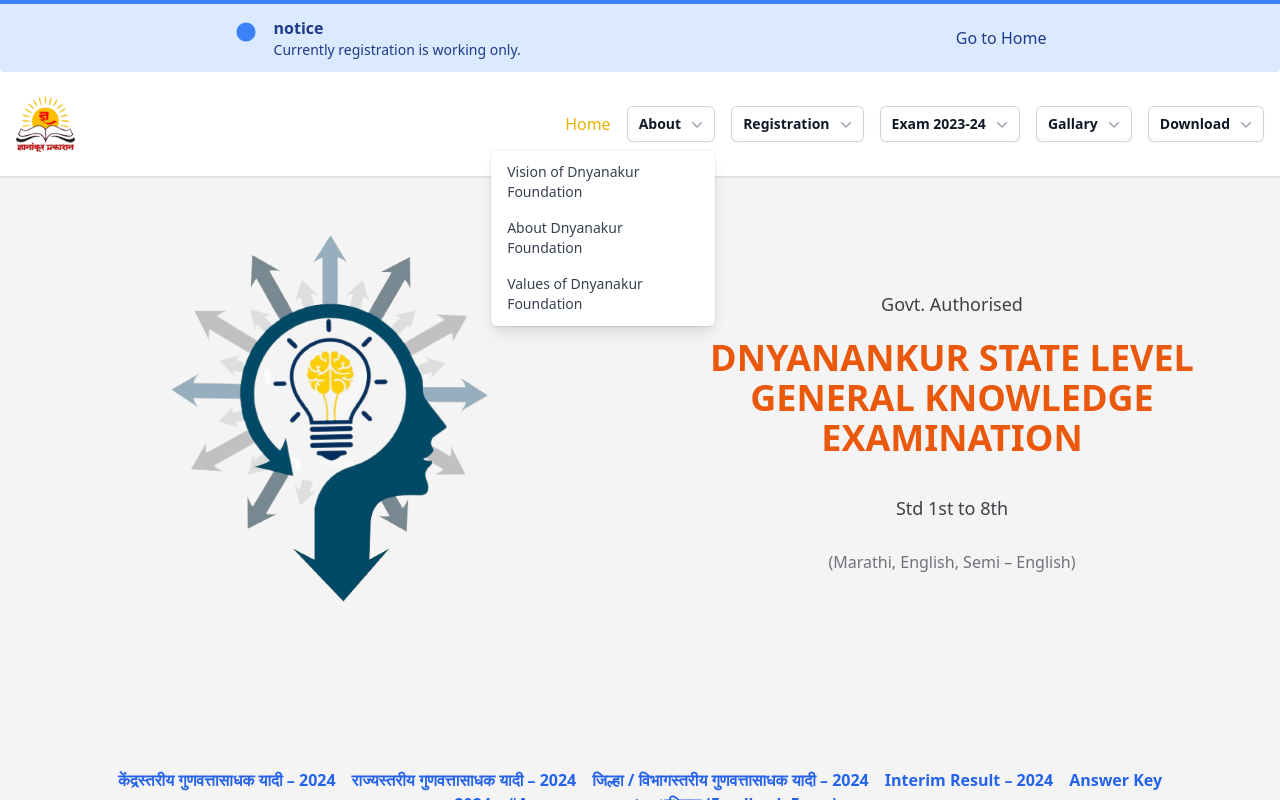
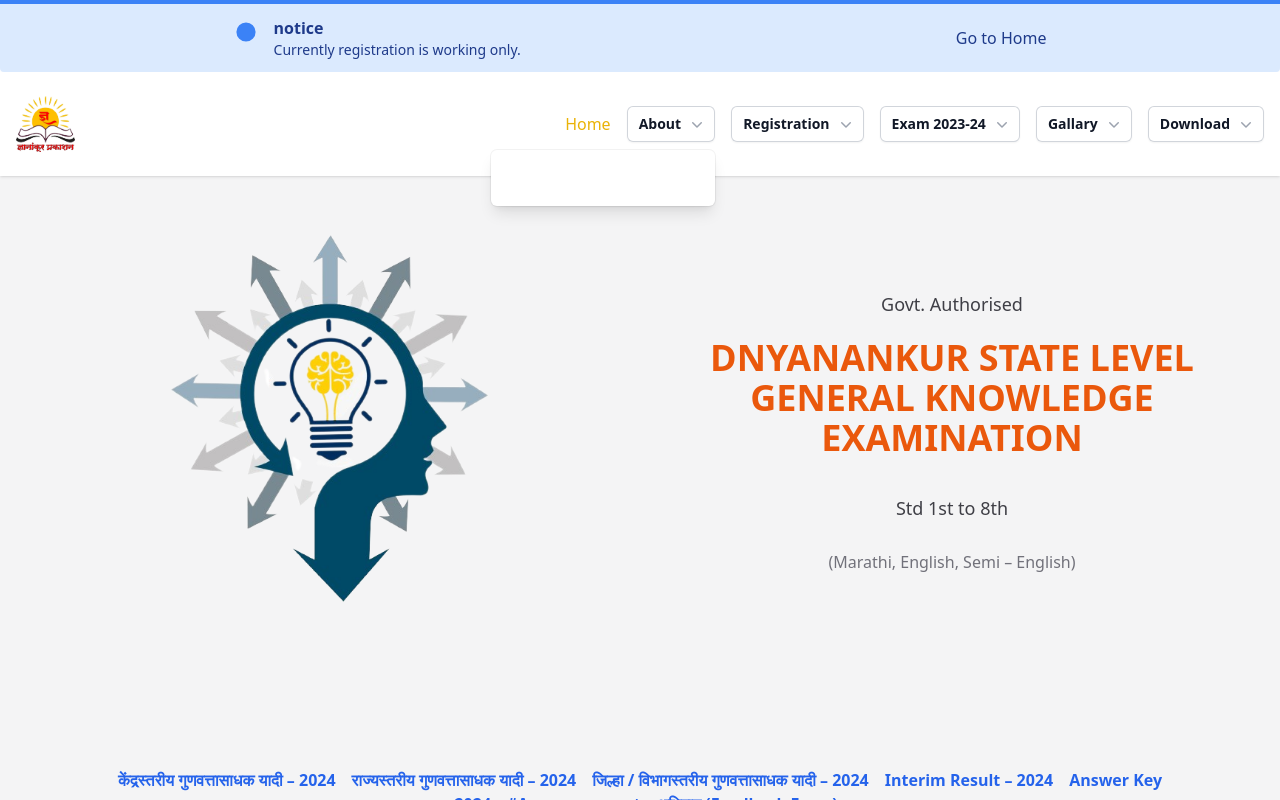
Before and after one commit to Anishwanare/sontakkesir_frontend, a React (Vite) app: page / in a window 1280 px wide. Both pictures are taken after a click on the button "About". Shown: the top 800 px of the page. Built offline with nearby package versions, Linux system fonts and the light colour scheme.

Commit message:
Registration for student and school

```diff
--- a/src/Components/Header.jsx
+++ b/src/Components/Header.jsx
@@ -42,7 +42,7 @@
             Home
           </Link>
           {/* About */}
-          <Menu as="div" className="relative inline-block text-left">
+          <Menu as="div" className="relative inline-block text-left" >
             <div>
               <MenuButton className="inline-flex w-full justify-center gap-x-1.5 rounded-md bg-white px-3 py-2 text-sm font-semibold text-gray-900 shadow-sm ring-1 ring-inset ring-gray-300 hover:bg-gray-50">
                 About
@@ -74,14 +74,14 @@
                           "block px-4 py-2 text-sm"
                         )}
                       >
-                        Vision of Dnyanakur Foundation
+                        {/* Vision of Dnyanakur Foundation */}
                       </a>
                     )}
                   </MenuItem>
                   <MenuItem>
                     {({ active }) => (
                       <Link
-                        to="/home"
+                        to="/"
                         className={classNames(
                           active
                             ? "bg-gray-100 text-gray-900"
@@ -89,7 +89,7 @@
                           "block px-4 py-2 text-sm"
                         )}
                       >
-                        About Dnyanakur Foundation
+                        {/* About Dnyanakur Foundation */}
                       </Link>
                     )}
                   </MenuItem>
@@ -104,7 +104,7 @@
                           "block px-4 py-2 text-sm"
                         )}
                       >
-                        Values of Dnyanakur Foundation
+                        {/* Values of Dnyanakur Foundation */}
                       </a>
                     )}
                   </MenuItem>
@@ -167,7 +167,7 @@
                       </Link>
                     )}
                   </MenuItem>
-                  <MenuItem>
+                  <MenuItem >
                     {({ active }) => (
                       <a
                         href="#"
@@ -178,7 +178,7 @@
                           "block px-4 py-2 text-sm"
                         )}
                       >
-                        Co-Ordinator
+                        {/* Co-Ordinator */}
                       </a>
                     )}
                   </MenuItem>
@@ -220,14 +220,14 @@
                           "block px-4 py-2 text-sm"
                         )}
                       >
-                        Vision of Dnyanakur Foundation
+                        {/* Vision of Dnyanakur Foundation */}
                       </a>
                     )}
                   </MenuItem>
                   <MenuItem>
                     {({ active }) => (
                       <Link
-                        to="/home"
+                        to="/"
                         className={classNames(
                           active
                             ? "bg-gray-100 text-gray-900"
@@ -235,7 +235,7 @@
                           "block px-4 py-2 text-sm"
                         )}
                       >
-                        About Dnyanakur Foundation
+                        {/* About Dnyanakur Foundation */}
                       </Link>
                     )}
                   </MenuItem>
@@ -250,7 +250,7 @@
                           "block px-4 py-2 text-sm"
                         )}
                       >
-                        Values of Dnyanakur Foundation
+                        {/* Values of Dnyanakur Foundation */}
                       </a>
                     )}
                   </MenuItem>
@@ -292,14 +292,14 @@
                           "block px-4 py-2 text-sm"
                         )}
                       >
-                        Vision of Dnyanakur Foundation
+                        {/* Vision of Dnyanakur Foundation */}
                       </a>
                     )}
                   </MenuItem>
                   <MenuItem>
                     {({ active }) => (
                       <Link
-                        to="/home"
+                        to="/"
                         className={classNames(
                           active
                             ? "bg-gray-100 text-gray-900"
@@ -307,7 +307,7 @@
                           "block px-4 py-2 text-sm"
                         )}
                       >
-                        About Dnyanakur Foundation
+                        {/* About Dnyanakur Foundation */}
                       </Link>
                     )}
                   </MenuItem>
@@ -322,7 +322,7 @@
                           "block px-4 py-2 text-sm"
                         )}
                       >
-                        Values of Dnyanakur Foundation
+                        {/* Values of Dnyanakur Foundation */}
                       </a>
                     )}
                   </MenuItem>
@@ -364,14 +364,14 @@
                           "block px-4 py-2 text-sm"
                         )}
                       >
-                        Vision of Dnyanakur Foundation
+                        {/* Vision of Dnyanakur Foundation */}
                       </a>
                     )}
                   </MenuItem>
                   <MenuItem>
                     {({ active }) => (
                       <Link
-                        to="/home"
+                        to="/"
                         className={classNames(
                           active
                             ? "bg-gray-100 text-gray-900"
@@ -379,7 +379,7 @@
                           "block px-4 py-2 text-sm"
                         )}
                       >
-                        About Dnyanakur Foundation
+                        {/* About Dnyanakur Foundation */}
                       </Link>
                     )}
                   </MenuItem>
@@ -394,7 +394,7 @@
                           "block px-4 py-2 text-sm"
                         )}
                       >
-                        Values of Dnyanakur Foundation
+                        {/* Values of Dnyanakur Foundation */}
                       </a>
                     )}
                   </MenuItem>
```
